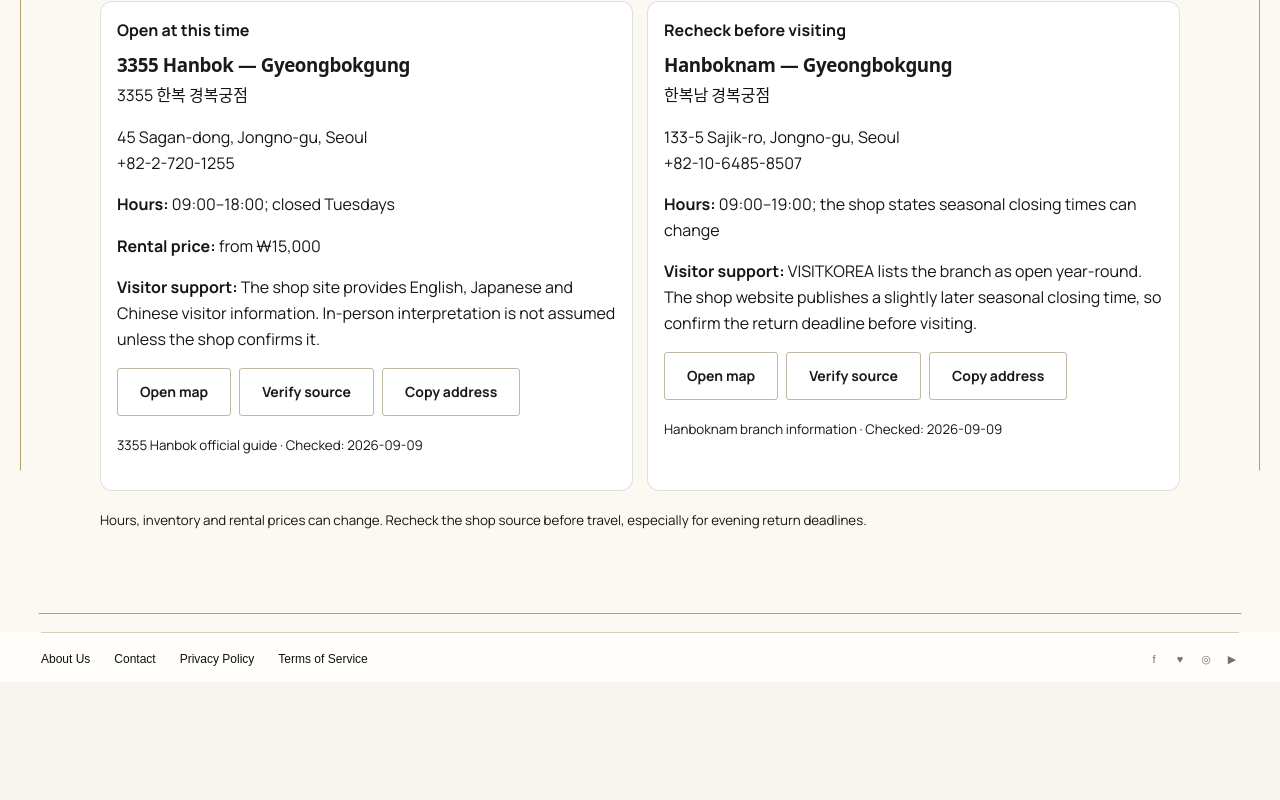
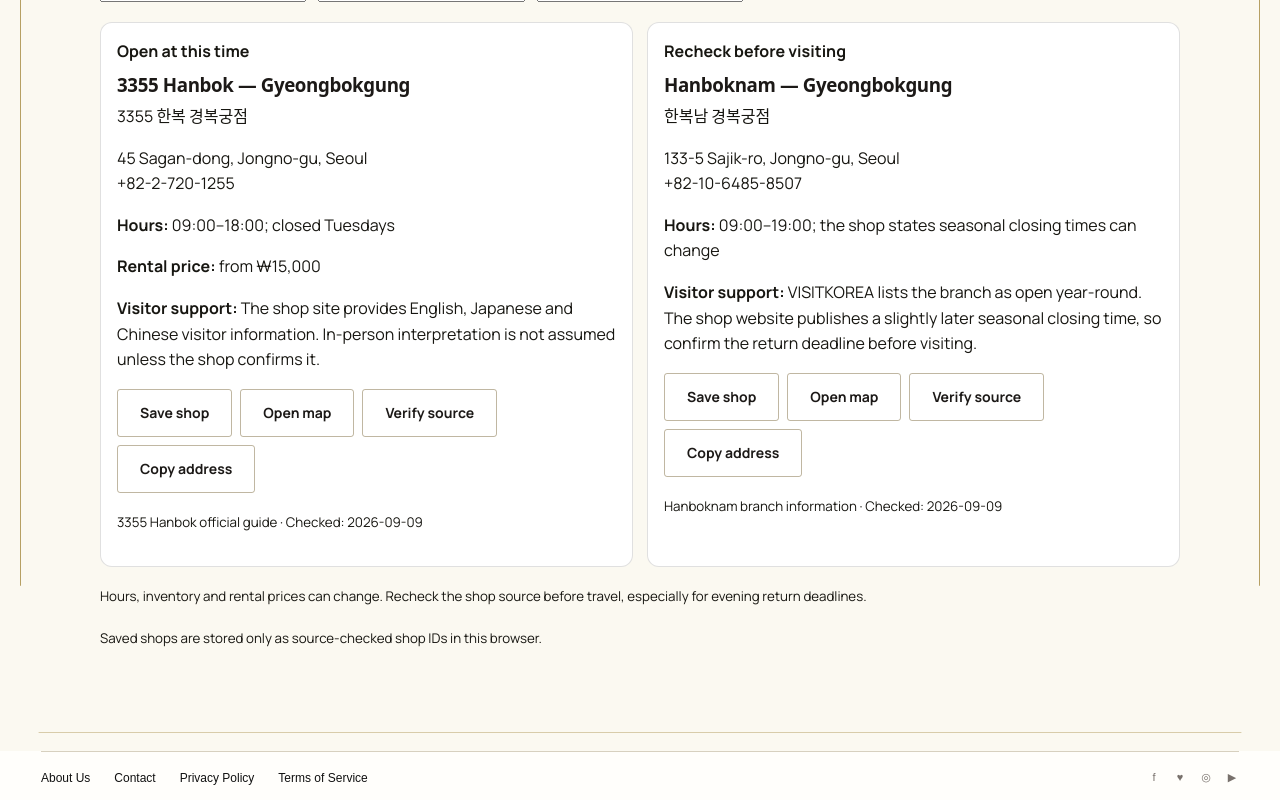
Before and after one commit to lgkangno1-svg/Kang-s-brain, a Next.js app in the folder projects/korea-avocadoss/: page /en/hanbok in a window 1280 px wide. Shown: the part 5215-6015 px from the top of the page. Before the commit the page ends 5897 px from the top, so only its background shows below. Built offline with nearby package versions, Linux system fonts and the light colour scheme.

Commit message:
feat(korea): save and recover Hanbok rental shops

```diff
--- a/projects/korea-avocadoss/src/features/hanbok/HanbokRentalFinder.tsx
+++ b/projects/korea-avocadoss/src/features/hanbok/HanbokRentalFinder.tsx
@@ -1,23 +1,25 @@
 'use client';
 
-import {useMemo,useState} from 'react';
+import {useEffect,useMemo,useState} from 'react';
 import {useLocale} from 'next-intl';
 import {useSearchParams} from 'next/navigation';
 import {GYEONGBOKGUNG_HANBOK_RENTALS,hanbokRentalAvailabilityAt,hanbokRentalMapHref,type HanbokRentalLanguage} from '@/lib/travel/gyeongbokgung-hanbok-rentals';
 
 type Locale='en'|'zh-CN'|'ja'|'zh-TW'|'vi'|'th';
-type Copy={title:string;intro:string;date:string;time:string;language:string;any:string;english:string;japanese:string;chinese:string;available:string;price:string;from:string;hours:string;support:string;map:string;source:string;checked:string;copy:string;copied:string;open:string;closed:string;recheck:string;none:string;notice:string};
+type Copy={title:string;intro:string;date:string;time:string;language:string;any:string;english:string;japanese:string;chinese:string;available:string;price:string;from:string;hours:string;support:string;map:string;source:string;checked:string;copy:string;copied:string;open:string;closed:string;recheck:string;none:string;notice:string;save:string;saved:string;showSaved:string;storageNote:string};
 const C:Record<Locale,Copy>={
- en:{title:'Hanbok rental finder',intro:'Compare source-checked rental shops around Gyeongbokgung before you go. No booking API is used.',date:'Visit date',time:'Expected shop arrival',language:'Verified in-person language help',any:'Any',english:'English',japanese:'Japanese',chinese:'Chinese',available:'Hide clearly closed shops',price:'Rental price',from:'from',hours:'Hours',support:'Visitor support',map:'Open map',source:'Verify source',checked:'Checked',copy:'Copy address',copied:'Copied',open:'Open at this time',closed:'Closed at this time',recheck:'Recheck before visiting',none:'No shops match these filters.',notice:'Hours, inventory and rental prices can change. Recheck the shop source before travel, especially for evening return deadlines.'},
- 'zh-CN':{title:'韩服租赁查找器',intro:'出发前比较景福宫周边已核对来源的韩服租赁店。不使用预约 API。',date:'到访日期',time:'预计到店时间',language:'已确认的现场语言协助',any:'不限',english:'英语',japanese:'日语',chinese:'中文',available:'隐藏明确已关闭的店铺',price:'租赁价格',from:'起',hours:'营业时间',support:'游客支持',map:'打开地图',source:'核对来源',checked:'核对日期',copy:'复制地址',copied:'已复制',open:'该时段营业',closed:'该时段关闭',recheck:'到访前再次确认',none:'没有符合筛选条件的店铺。',notice:'营业时间、库存和租赁价格可能变化，尤其是晚间归还时间，请出发前再次查看店铺来源。'},
- ja:{title:'韓服レンタル検索',intro:'景福宮周辺の出典確認済みレンタル店を事前に比較できます。予約APIは使いません。',date:'訪問日',time:'店舗到着予定',language:'確認済みの対面言語サポート',any:'指定なし',english:'英語',japanese:'日本語',chinese:'中国語',available:'明らかに閉店中の店舗を非表示',price:'レンタル料金',from:'～',hours:'営業時間',support:'旅行者サポート',map:'地図を開く',source:'情報源を確認',checked:'確認日',copy:'住所をコピー',copied:'コピー済み',open:'この時間は営業',closed:'この時間は閉店',recheck:'訪問前に再確認',none:'条件に合う店舗がありません。',notice:'営業時間・在庫・料金は変わることがあります。特に夜の返却締切は出発前に店舗情報を再確認してください。'},
- 'zh-TW':{title:'韓服租借查找器',intro:'出發前比較景福宮周邊已核對來源的韓服租借店。不使用預約 API。',date:'到訪日期',time:'預計到店時間',language:'已確認的現場語言協助',any:'不限',english:'英語',japanese:'日語',chinese:'中文',available:'隱藏明確已關閉的店家',price:'租借價格',from:'起',hours:'營業時間',support:'旅客支援',map:'開啟地圖',source:'核對來源',checked:'核對日期',copy:'複製地址',copied:'已複製',open:'此時段營業',closed:'此時段關閉',recheck:'到訪前再次確認',none:'沒有符合篩選條件的店家。',notice:'營業時間、庫存與租借價格可能變動，尤其晚間歸還時間請出發前再次查看店家來源。'},
- vi:{title:'Tìm nơi thuê Hanbok',intro:'So sánh các cửa hàng quanh Gyeongbokgung đã kiểm tra nguồn trước khi đi. Không dùng API đặt chỗ.',date:'Ngày tham quan',time:'Giờ dự kiến đến cửa hàng',language:'Hỗ trợ ngôn ngữ trực tiếp đã xác minh',any:'Bất kỳ',english:'Tiếng Anh',japanese:'Tiếng Nhật',chinese:'Tiếng Trung',available:'Ẩn cửa hàng chắc chắn đã đóng',price:'Giá thuê',from:'từ',hours:'Giờ mở cửa',support:'Hỗ trợ du khách',map:'Mở bản đồ',source:'Kiểm tra nguồn',checked:'Đã kiểm tra',copy:'Sao chép địa chỉ',copied:'Đã sao chép',open:'Mở vào giờ này',closed:'Đóng vào giờ này',recheck:'Kiểm tra lại trước khi đi',none:'Không có cửa hàng phù hợp bộ lọc.',notice:'Giờ mở cửa, tồn kho và giá thuê có thể thay đổi. Hãy kiểm tra lại nguồn của cửa hàng, đặc biệt với hạn trả đồ buổi tối.'},
- th:{title:'ค้นหาร้านเช่าฮันบก',intro:'เปรียบเทียบร้านรอบคยองบกกุงที่ตรวจสอบแหล่งข้อมูลแล้วก่อนเดินทาง โดยไม่ใช้ API จอง',date:'วันที่เที่ยว',time:'เวลาที่คาดว่าจะถึงร้าน',language:'ความช่วยเหลือด้านภาษาแบบพบหน้าที่ตรวจสอบแล้ว',any:'ทั้งหมด',english:'อังกฤษ',japanese:'ญี่ปุ่น',chinese:'จีน',available:'ซ่อนร้านที่ปิดแน่นอน',price:'ราคาเช่า',from:'เริ่มที่',hours:'เวลาเปิด',support:'การช่วยเหลือนักท่องเที่ยว',map:'เปิดแผนที่',source:'ตรวจสอบแหล่งข้อมูล',checked:'ตรวจสอบเมื่อ',copy:'คัดลอกที่อยู่',copied:'คัดลอกแล้ว',open:'เปิดในเวลานี้',closed:'ปิดในเวลานี้',recheck:'ตรวจอีกครั้งก่อนเดินทาง',none:'ไม่มีร้านที่ตรงกับตัวกรอง',notice:'เวลาเปิด สต็อก และราคาเช่าอาจเปลี่ยนได้ ควรตรวจสอบแหล่งข้อมูลของร้านอีกครั้ง โดยเฉพาะกำหนดคืนชุดช่วงเย็น'}
+ en:{title:'Hanbok rental finder',intro:'Compare source-checked rental shops around Gyeongbokgung before you go. No booking API is used.',date:'Visit date',time:'Expected shop arrival',language:'Verified in-person language help',any:'Any',english:'English',japanese:'Japanese',chinese:'Chinese',available:'Hide clearly closed shops',price:'Rental price',from:'from',hours:'Hours',support:'Visitor support',map:'Open map',source:'Verify source',checked:'Checked',copy:'Copy address',copied:'Copied',open:'Open at this time',closed:'Closed at this time',recheck:'Recheck before visiting',none:'No shops match these filters.',notice:'Hours, inventory and rental prices can change. Recheck the shop source before travel, especially for evening return deadlines.',save:'Save shop',saved:'Saved',showSaved:'Show saved only',storageNote:'Saved shops are stored only as source-checked shop IDs in this browser.'},
+ 'zh-CN':{title:'韩服租赁查找器',intro:'出发前比较景福宫周边已核对来源的韩服租赁店。不使用预约 API。',date:'到访日期',time:'预计到店时间',language:'已确认的现场语言协助',any:'不限',english:'英语',japanese:'日语',chinese:'中文',available:'隐藏明确已关闭的店铺',price:'租赁价格',from:'起',hours:'营业时间',support:'游客支持',map:'打开地图',source:'核对来源',checked:'核对日期',copy:'复制地址',copied:'已复制',open:'该时段营业',closed:'该时段关闭',recheck:'到访前再次确认',none:'没有符合筛选条件的店铺。',notice:'营业时间、库存和租赁价格可能变化，尤其是晚间归还时间，请出发前再次查看店铺来源。',save:'收藏店铺',saved:'已收藏',showSaved:'只看收藏',storageNote:'收藏仅以已核对来源的店铺 ID 保存在此浏览器中。'},
+ ja:{title:'韓服レンタル検索',intro:'景福宮周辺の出典確認済みレンタル店を事前に比較できます。予約APIは使いません。',date:'訪問日',time:'店舗到着予定',language:'確認済みの対面言語サポート',any:'指定なし',english:'英語',japanese:'日本語',chinese:'中国語',available:'明らかに閉店中の店舗を非表示',price:'レンタル料金',from:'～',hours:'営業時間',support:'旅行者サポート',map:'地図を開く',source:'情報源を確認',checked:'確認日',copy:'住所をコピー',copied:'コピー済み',open:'この時間は営業',closed:'この時間は閉店',recheck:'訪問前に再確認',none:'条件に合う店舗がありません。',notice:'営業時間・在庫・料金は変わることがあります。特に夜の返却締切は出発前に店舗情報を再確認してください。',save:'店舗を保存',saved:'保存済み',showSaved:'保存済みのみ',storageNote:'保存されるのは、このブラウザ内の出典確認済み店舗IDだけです。'},
+ 'zh-TW':{title:'韓服租借查找器',intro:'出發前比較景福宮周邊已核對來源的韓服租借店。不使用預約 API。',date:'到訪日期',time:'預計到店時間',language:'已確認的現場語言協助',any:'不限',english:'英語',japanese:'日語',chinese:'中文',available:'隱藏明確已關閉的店家',price:'租借價格',from:'起',hours:'營業時間',support:'旅客支援',map:'開啟地圖',source:'核對來源',checked:'核對日期',copy:'複製地址',copied:'已複製',open:'此時段營業',closed:'此時段關閉',recheck:'到訪前再次確認',none:'沒有符合篩選條件的店家。',notice:'營業時間、庫存與租借價格可能變動，尤其晚間歸還時間請出發前再次查看店家來源。',save:'收藏店家',saved:'已收藏',showSaved:'只看收藏',storageNote:'收藏只會以已核對來源的店家 ID 儲存在此瀏覽器中。'},
+ vi:{title:'Tìm nơi thuê Hanbok',intro:'So sánh các cửa hàng quanh Gyeongbokgung đã kiểm tra nguồn trước khi đi. Không dùng API đặt chỗ.',date:'Ngày tham quan',time:'Giờ dự kiến đến cửa hàng',language:'Hỗ trợ ngôn ngữ trực tiếp đã xác minh',any:'Bất kỳ',english:'Tiếng Anh',japanese:'Tiếng Nhật',chinese:'Tiếng Trung',available:'Ẩn cửa hàng chắc chắn đã đóng',price:'Giá thuê',from:'từ',hours:'Giờ mở cửa',support:'Hỗ trợ du khách',map:'Mở bản đồ',source:'Kiểm tra nguồn',checked:'Đã kiểm tra',copy:'Sao chép địa chỉ',copied:'Đã sao chép',open:'Mở vào giờ này',closed:'Đóng vào giờ này',recheck:'Kiểm tra lại trước khi đi',none:'Không có cửa hàng phù hợp bộ lọc.',notice:'Giờ mở cửa, tồn kho và giá thuê có thể thay đổi. Hãy kiểm tra lại nguồn của cửa hàng, đặc biệt với hạn trả đồ buổi tối.',save:'Lưu cửa hàng',saved:'Đã lưu',showSaved:'Chỉ hiện đã lưu',storageNote:'Chỉ ID cửa hàng đã kiểm tra nguồn được lưu trong trình duyệt này.'},
+ th:{title:'ค้นหาร้านเช่าฮันบก',intro:'เปรียบเทียบร้านรอบคยองบกกุงที่ตรวจสอบแหล่งข้อมูลแล้วก่อนเดินทาง โดยไม่ใช้ API จอง',date:'วันที่เที่ยว',time:'เวลาที่คาดว่าจะถึงร้าน',language:'ความช่วยเหลือด้านภาษาแบบพบหน้าที่ตรวจสอบแล้ว',any:'ทั้งหมด',english:'อังกฤษ',japanese:'ญี่ปุ่น',chinese:'จีน',available:'ซ่อนร้านที่ปิดแน่นอน',price:'ราคาเช่า',from:'เริ่มที่',hours:'เวลาเปิด',support:'การช่วยเหลือนักท่องเที่ยว',map:'เปิดแผนที่',source:'ตรวจสอบแหล่งข้อมูล',checked:'ตรวจสอบเมื่อ',copy:'คัดลอกที่อยู่',copied:'คัดลอกแล้ว',open:'เปิดในเวลานี้',closed:'ปิดในเวลานี้',recheck:'ตรวจอีกครั้งก่อนเดินทาง',none:'ไม่มีร้านที่ตรงกับตัวกรอง',notice:'เวลาเปิด สต็อก และราคาเช่าอาจเปลี่ยนได้ ควรตรวจสอบแหล่งข้อมูลของร้านอีกครั้ง โดยเฉพาะกำหนดคืนชุดช่วงเย็น',save:'บันทึกร้าน',saved:'บันทึกแล้ว',showSaved:'แสดงเฉพาะที่บันทึก',storageNote:'ระบบบันทึกเฉพาะ ID ร้านที่ตรวจสอบแหล่งข้อมูลแล้วไว้ในเบราว์เซอร์นี้'}
 };
 
 function localToday(){const now=new Date();return `${now.getFullYear()}-${String(now.getMonth()+1).padStart(2,'0')}-${String(now.getDate()).padStart(2,'0')}`;}
 const LANGS:Array<['any'|HanbokRentalLanguage,string]>=[['any','any'],['en','english'],['ja','japanese'],['zh','chinese']];
+const FAVORITES_KEY='kc-hanbok-rental-favorites-v1';
+const VALID_SHOP_IDS=new Set(GYEONGBOKGUNG_HANBOK_RENTALS.map(shop=>shop.id));
 
 export function HanbokRentalFinder(){
  const locale=useLocale();const l=(locale in C?locale:'en') as Locale,c=C[l];const params=useSearchParams();
@@ -25,7 +27,10 @@ export function HanbokRentalFinder(){
  const [date,setDate]=useState(/^\d{4}-\d{2}-\d{2}$/.test(queryDate??'')?queryDate!:localToday());
  const [time,setTime]=useState(/^\d{2}:\d{2}$/.test(queryTime??'')?queryTime!:'09:00');
  const [language,setLanguage]=useState<'any'|HanbokRentalLanguage>('any');const [hideClosed,setHideClosed]=useState(true);const [copied,setCopied]=useState('');
- const rows=useMemo(()=>GYEONGBOKGUNG_HANBOK_RENTALS.map(shop=>({shop,availability:hanbokRentalAvailabilityAt(shop,date,time)})).filter(({shop,availability})=>(!hideClosed||availability!=='closed')&&(language==='any'||shop.interpretationLanguages.includes(language))).sort((a,b)=>({open:0,recheck:1,closed:2}[a.availability]-{open:0,recheck:1,closed:2}[b.availability])),[date,time,language,hideClosed]);
+ const [favorites,setFavorites]=useState<Set<string>>(new Set());const [showSaved,setShowSaved]=useState(false);
+ useEffect(()=>{try{const raw=localStorage.getItem(FAVORITES_KEY);if(!raw)return;const parsed=JSON.parse(raw);if(!Array.isArray(parsed)){localStorage.removeItem(FAVORITES_KEY);return;}const ids=parsed.filter((id):id is string=>typeof id==='string'&&VALID_SHOP_IDS.has(id));setFavorites(new Set(ids));if(ids.length!==parsed.length)localStorage.setItem(FAVORITES_KEY,JSON.stringify(ids));}catch{try{localStorage.removeItem(FAVORITES_KEY);}catch{}}},[]);
+ function toggleFavorite(id:string){setFavorites(previous=>{const next=new Set(previous);if(next.has(id))next.delete(id);else next.add(id);try{localStorage.setItem(FAVORITES_KEY,JSON.stringify([...next]));}catch{}return next;});}
+ const rows=useMemo(()=>GYEONGBOKGUNG_HANBOK_RENTALS.map(shop=>({shop,availability:hanbokRentalAvailabilityAt(shop,date,time)})).filter(({shop,availability})=>(!hideClosed||availability!=='closed')&&(language==='any'||shop.interpretationLanguages.includes(language))&&(!showSaved||favorites.has(shop.id))).sort((a,b)=>({open:0,recheck:1,closed:2}[a.availability]-{open:0,recheck:1,closed:2}[b.availability])),[date,time,language,hideClosed,showSaved,favorites]);
  async function copyAddress(id:string,address:string){try{await navigator.clipboard?.writeText(address);setCopied(id);}catch{setCopied('');}}
  const statusLabel=(value:'open'|'closed'|'recheck')=>value==='open'?c.open:value==='closed'?c.closed:c.recheck;
  return <section id="rental-finder" style={{maxWidth:1120,margin:'28px auto 72px',padding:'0 20px'}}>
@@ -35,13 +40,14 @@ export function HanbokRentalFinder(){
    <label style={{display:'grid',gap:6}}>{c.time}<input type="time" value={time} onChange={e=>setTime(e.target.value)}/></label>
    <label style={{display:'grid',gap:6}}>{c.language}<select value={language} onChange={e=>setLanguage(e.target.value as 'any'|HanbokRentalLanguage)}>{LANGS.map(([value,key])=><option value={value} key={value}>{c[key as keyof Copy]}</option>)}</select></label>
    <label style={{display:'flex',gap:8,alignItems:'center',minHeight:44}}><input type="checkbox" checked={hideClosed} onChange={e=>setHideClosed(e.target.checked)}/>{c.available}</label>
+   <label style={{display:'flex',gap:8,alignItems:'center',minHeight:44}}><input type="checkbox" checked={showSaved} onChange={e=>setShowSaved(e.target.checked)}/>{c.showSaved}</label>
   </div>
-  <div style={{display:'grid',gridTemplateColumns:'repeat(auto-fit,minmax(260px,1fr))',gap:14}}>{rows.map(({shop,availability})=><article key={shop.id} style={{border:'1px solid rgba(0,0,0,.12)',borderRadius:12,padding:16,background:'#fff'}}>
+  <div aria-live="polite" style={{display:'grid',gridTemplateColumns:'repeat(auto-fit,minmax(260px,1fr))',gap:14}}>{rows.map(({shop,availability})=>{const saved=favorites.has(shop.id);return <article key={shop.id} style={{border:'1px solid rgba(0,0,0,.12)',borderRadius:12,padding:16,background:'#fff'}}>
    <p style={{margin:'0 0 6px'}}><strong>{statusLabel(availability)}</strong></p><h3 style={{margin:'0 0 4px'}}>{shop.name}</h3><p style={{marginTop:0}}>{shop.koreanName}</p>
    <p>{shop.address}<br/>{shop.phone}</p><p><strong>{c.hours}:</strong> {shop.hoursLabel}</p>{shop.priceFromKrw?<p><strong>{c.price}:</strong> {c.from} ₩{shop.priceFromKrw.toLocaleString()}</p>:null}<p><strong>{c.support}:</strong> {shop.supportNote}</p>
-   <div style={{display:'flex',gap:8,flexWrap:'wrap'}}><a className="secondaryButton" href={hanbokRentalMapHref(shop)} target="_blank" rel="noreferrer">{c.map}</a><a className="secondaryButton" href={shop.sourceUrl} target="_blank" rel="noreferrer">{c.source}</a><button className="secondaryButton" type="button" onClick={()=>copyAddress(shop.id,shop.address)}>{copied===shop.id?c.copied:c.copy}</button></div>
+   <div style={{display:'flex',gap:8,flexWrap:'wrap'}}><button className="secondaryButton" type="button" aria-pressed={saved} onClick={()=>toggleFavorite(shop.id)}>{saved?c.saved:c.save}</button><a className="secondaryButton" href={hanbokRentalMapHref(shop)} target="_blank" rel="noreferrer">{c.map}</a><a className="secondaryButton" href={shop.sourceUrl} target="_blank" rel="noreferrer">{c.source}</a><button className="secondaryButton" type="button" onClick={()=>copyAddress(shop.id,shop.address)}>{copied===shop.id?c.copied:c.copy}</button></div>
    <p><small>{shop.sourceLabel} · {c.checked}: {shop.checkedAt}</small></p>
-  </article>)}</div>
-  {!rows.length?<p role="status">{c.none}</p>:null}<p style={{marginTop:16}}><small>{c.notice}</small></p>
+  </article>})}</div>
+  {!rows.length?<p role="status">{c.none}</p>:null}<p style={{marginTop:16}}><small>{c.notice}</small></p><p><small>{c.storageNote}</small></p>
  </section>;
 }
```
